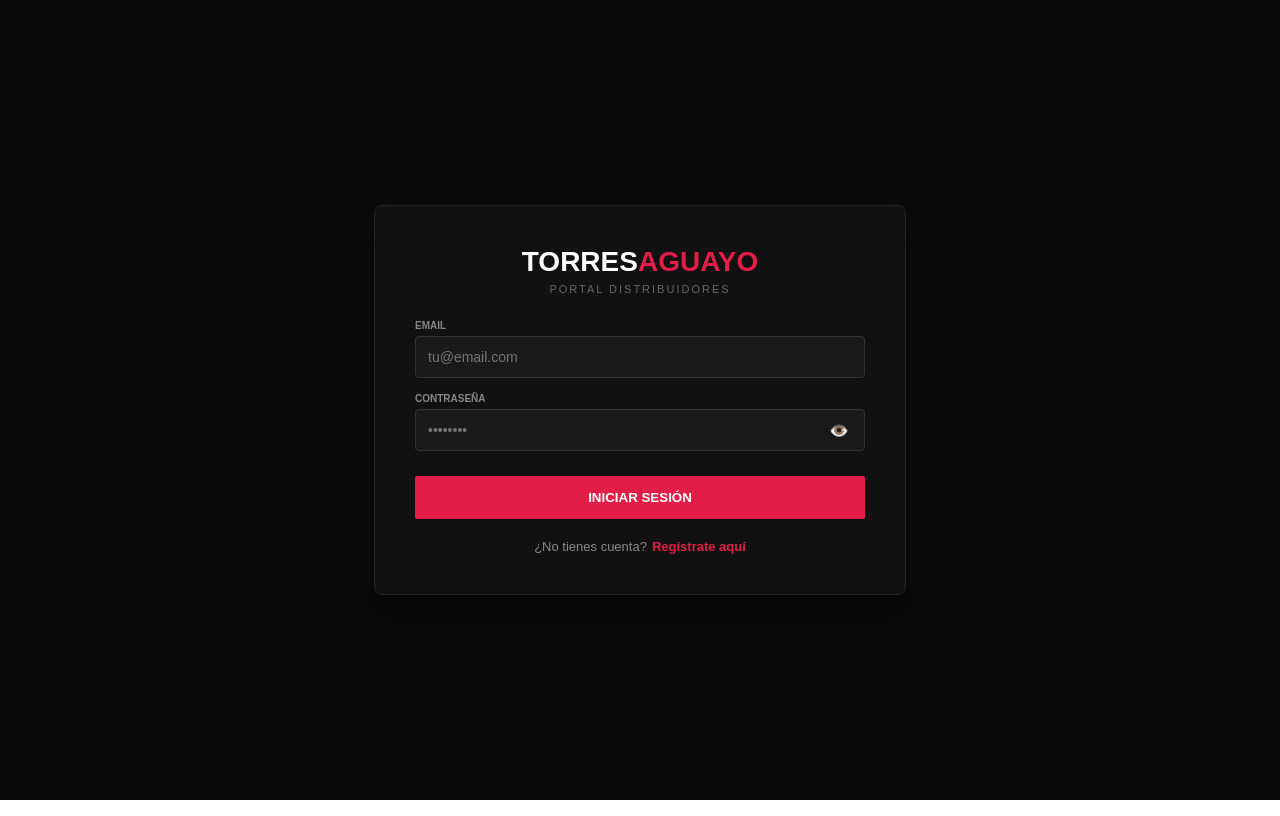
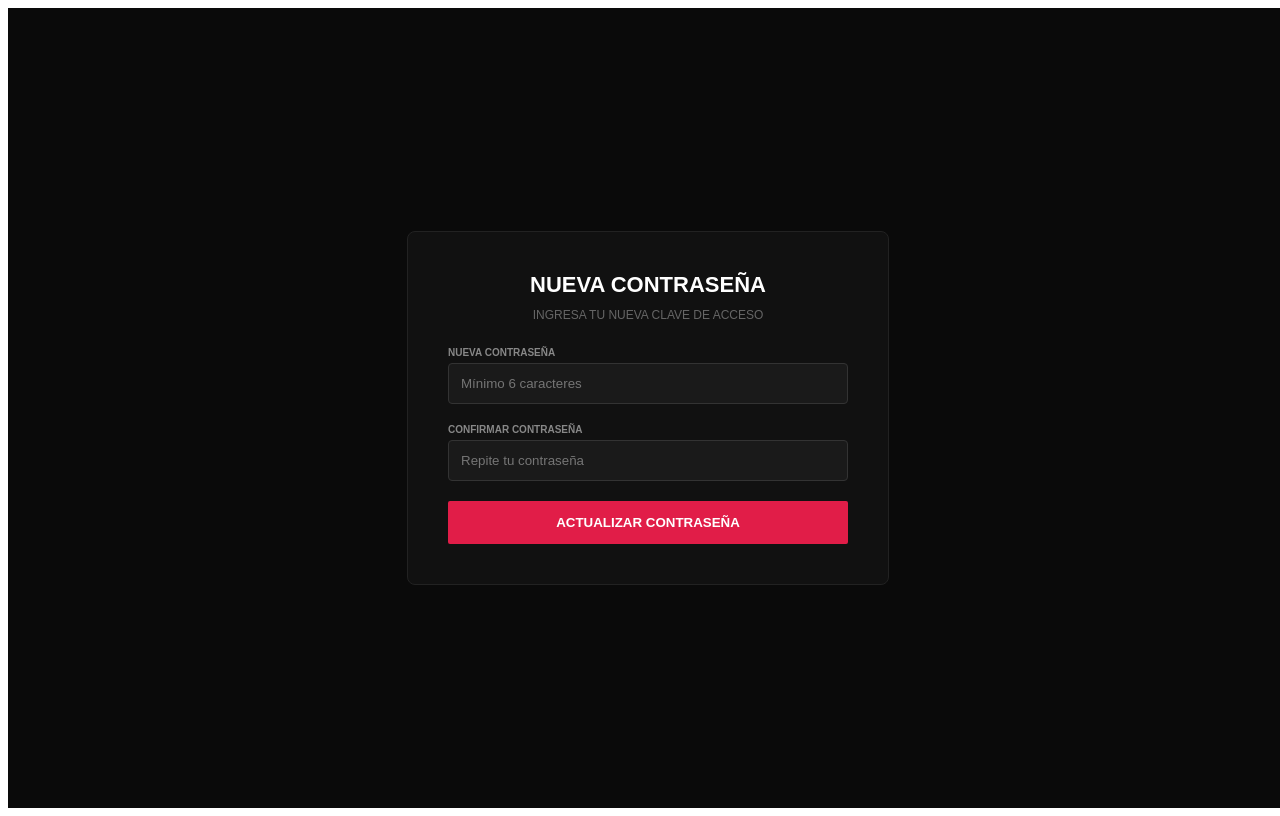
Before and after one commit to FelipeAcuna-hub/TorresAguayo-Portal, a React (Vite) app: page /actualizar-password in a window 1280 px wide. Before the commit this address led to /login. Built offline with nearby package versions, Linux system fonts and the light colour scheme.

Commit message:
version final 2.0

```diff
--- a/src/App.jsx
+++ b/src/App.jsx
@@ -17,6 +17,9 @@ import Admin from './pages/Admin';
 import UploadFile from './pages/UploadFile';
 import Simulador from './pages/Simulador';
 import Clientes from './pages/Clientes';
+
+import RecuperarPassword from './pages/RecuperarPassword';
+import ActualizarPassword from './pages/ActualizarPassword';
 
 function App() {
   const [session, setSession] = useState(null);
@@ -76,6 +79,10 @@ function App() {
           element={!session ? <Login /> : <Navigate to="/" />}
         />
 
+        {/* Agregamos las rutas de recuperación aquí afuera */}
+        <Route path="/recuperar-password" element={<RecuperarPassword />} />
+        <Route path="/actualizar-password" element={<ActualizarPassword />} />
+
         {/* --- GRUPO DE RUTAS PROTEGIDAS CON LAYOUT --- */}
         {/* Si hay sesión, carga Layout. Si no, manda a Login */}
         <Route element={session ? <Layout session={session} /> : <Navigate to="/login" />}>
--- /dev/null
+++ b/src/pages/ActualizarPassword.jsx
@@ -0,0 +1,96 @@
+import React, { useState } from 'react';
+import { supabase } from '../supabaseClient';
+import { useNavigate } from 'react-router-dom';
+
+const ActualizarPassword = () => {
+  const [password, setPassword] = useState('');
+  const [confirmPassword, setConfirmPassword] = useState('');
+  const [loading, setLoading] = useState(false);
+  const navigate = useNavigate();
+
+  const handleUpdate = async (e) => {
+    e.preventDefault();
+
+    if (password !== confirmPassword) {
+      alert("Las contraseñas no coinciden.");
+      return;
+    }
+
+    if (password.length < 6) {
+      alert("La contraseña debe tener al menos 6 caracteres.");
+      return;
+    }
+
+    setLoading(true);
+
+    // Esta función de Supabase actualiza al usuario que viene con el token en la URL
+    const { error } = await supabase.auth.updateUser({ password });
+
+    if (error) {
+      alert("Error al actualizar: " + error.message);
+    } else {
+      alert("✅ Contraseña actualizada con éxito. Ya puedes iniciar sesión.");
+      navigate('/login');
+    }
+    setLoading(false);
+  };
+
+  const styles = {
+    container: {
+      height: '100vh', width: '100vw', display: 'flex', justifyContent: 'center',
+      alignItems: 'center', backgroundColor: '#0a0a0a', fontFamily: 'sans-serif'
+    },
+    box: {
+      backgroundColor: '#111', padding: '40px', borderRadius: '8px', width: '100%',
+      maxWidth: '400px', border: '1px solid #222', textAlign: 'center'
+    },
+    title: { color: 'white', fontSize: '22px', fontWeight: 'bold', marginBottom: '10px' },
+    subtitle: { color: '#666', fontSize: '12px', marginBottom: '25px', textTransform: 'uppercase' },
+    label: { display: 'block', textAlign: 'left', fontSize: '10px', fontWeight: 'bold', color: '#888', marginBottom: '5px' },
+    input: {
+      width: '100%', padding: '12px', backgroundColor: '#1a1a1a', border: '1px solid #333',
+      borderRadius: '4px', color: 'white', outline: 'none', boxSizing: 'border-box', marginBottom: '20px'
+    },
+    button: {
+      width: '100%', backgroundColor: '#e11d48', color: 'white', padding: '14px',
+      border: 'none', fontWeight: 'bold', cursor: 'pointer', borderRadius: '2px'
+    }
+  };
+
+  return (
+    <div style={styles.container}>
+      <div style={styles.box}>
+        <div style={styles.title}>NUEVA CONTRASEÑA</div>
+        <div style={styles.subtitle}>Ingresa tu nueva clave de acceso</div>
+
+        <form onSubmit={handleUpdate}>
+          <label style={styles.label}>NUEVA CONTRASEÑA</label>
+          <input
+            type="password"
+            placeholder="Mínimo 6 caracteres"
+            value={password}
+            onChange={(e) => setPassword(e.target.value)}
+            required
+            style={styles.input}
+          />
+
+          <label style={styles.label}>CONFIRMAR CONTRASEÑA</label>
+          <input
+            type="password"
+            placeholder="Repite tu contraseña"
+            value={confirmPassword}
+            onChange={(e) => setConfirmPassword(e.target.value)}
+            required
+            style={styles.input}
+          />
+
+          <button type="submit" style={styles.button} disabled={loading}>
+            {loading ? 'ACTUALIZANDO...' : 'ACTUALIZAR CONTRASEÑA'}
+          </button>
+        </form>
+      </div>
+    </div>
+  );
+};
+
+export default ActualizarPassword;
--- a/src/pages/Login.jsx
+++ b/src/pages/Login.jsx
@@ -1,15 +1,15 @@
 import React, { useState } from 'react';
 import { supabase } from '../supabaseClient';
-import { useNavigate } from 'react-router-dom';
+import { useNavigate, Link } from 'react-router-dom';
+// IMPORTAMOS EL LOGO SVG DESDE SRC
+import logoImg from '../magic_torresaguayo.svg';
 
 const Login = () => {
   const [isRegistering, setIsRegistering] = useState(false);
   const [email, setEmail] = useState('');
   const [password, setPassword] = useState('');
-  // --- ESTADO PARA MOSTRAR/OCULTAR CONTRASEÑA ---
   const [showPassword, setShowPassword] = useState(false);
 
-  // Nuevos estados para el registro extendido
   const [nombre, setNombre] = useState('');
   const [apellido, setApellido] = useState('');
   const [telefono, setTelefono] = useState('');
@@ -72,7 +72,17 @@ const Login = () => {
       backgroundColor: '#111', padding: '40px', borderRadius: '8px', width: '100%',
       maxWidth: '450px', border: '1px solid #222', boxShadow: '0 20px 25px -5px rgba(0, 0, 0, 0.5)'
     },
-    logo: { fontSize: '28px', fontWeight: 'bold', textAlign: 'center', marginBottom: '5px', color: 'white' },
+    // NUEVO ESTILO PARA EL CONTENEDOR DEL LOGO
+    logoContainer: {
+      width: '100%',
+      display: 'flex',
+      justifyContent: 'center',
+      marginBottom: '20px'
+    },
+    logoImg: {
+      width: '300px', // Ajusta este tamaño según prefieras
+      height: 'auto'
+    },
     subtitle: { fontSize: '11px', color: '#666', textAlign: 'center', marginBottom: '25px', textTransform: 'uppercase', letterSpacing: '2px' },
     inputGroup: { marginBottom: '15px' },
     row: { display: 'flex', gap: '10px', marginBottom: '15px' },
@@ -81,7 +91,6 @@ const Login = () => {
       width: '100%', padding: '12px', backgroundColor: '#1a1a1a', border: '1px solid #333',
       borderRadius: '4px', color: 'white', outline: 'none', boxSizing: 'border-box', fontSize: '14px'
     },
-    // Estilo específico para el contenedor del input password
     passContainer: { position: 'relative', display: 'flex', alignItems: 'center' },
     eyeBtn: {
       position: 'absolute', right: '10px', background: 'none', border: 'none',
@@ -92,15 +101,22 @@ const Login = () => {
       border: 'none', fontWeight: 'bold', cursor: 'pointer', borderRadius: '2px', marginTop: '10px'
     },
     toggleText: { textAlign: 'center', marginTop: '20px', fontSize: '13px', color: '#888' },
-    link: { color: '#e11d48', cursor: 'pointer', fontWeight: 'bold', marginLeft: '5px' }
+    link: { color: '#e11d48', cursor: 'pointer', fontWeight: 'bold', marginLeft: '5px', textDecoration: 'none' },
+    forgotPass: {
+      display: 'block', textAlign: 'right', marginTop: '8px', fontSize: '11px',
+      color: '#666', textDecoration: 'none', transition: '0.3s'
+    }
   };
 
   return (
     <div style={styles.container}>
       <div style={styles.loginBox}>
-        <div style={styles.logo}>
-          TORRES<span style={{ color: '#e11d48' }}>AGUAYO</span>
+
+        {/* REEMPLAZAMOS EL TEXTO POR LA IMAGEN SVG */}
+        <div style={styles.logoContainer}>
+          <img src={logoImg} alt="Torres Aguayo" style={styles.logoImg} />
         </div>
+
         <div style={styles.subtitle}>{isRegistering ? 'Crea tu cuenta de Distribuidor' : 'Portal Distribuidores'}</div>
 
         <form onSubmit={handleAuth}>
@@ -150,6 +166,12 @@ const Login = () => {
                 {showPassword ? '🔒' : '👁️'}
               </button>
             </div>
+
+            {!isRegistering && (
+              <Link to="/recuperar-password" style={styles.forgotPass}>
+                ¿Olvidaste tu contraseña?
+              </Link>
+            )}
           </div>
 
           <button type="submit" style={styles.button}>
--- /dev/null
+++ b/src/pages/RecuperarPassword.jsx
@@ -0,0 +1,89 @@
+import React, { useState } from 'react';
+import { supabase } from '../supabaseClient';
+import { Link } from 'react-router-dom';
+
+const RecuperarPassword = () => {
+  const [email, setEmail] = useState('');
+  const [mensaje, setMensaje] = useState('');
+  const [loading, setLoading] = useState(false);
+
+  const handleReset = async (e) => {
+    e.preventDefault();
+    setLoading(true);
+    const { error } = await supabase.auth.resetPasswordForEmail(email, {
+      redirectTo: `${window.location.origin}/actualizar-password`,
+    });
+    if (error) {
+      alert("Error: " + error.message);
+    } else {
+      setMensaje("✅ Se ha enviado un enlace de recuperación.");
+    }
+    setLoading(false);
+  };
+
+  const styles = {
+    container: {
+      height: '100vh', width: '100vw', display: 'flex', justifyContent: 'center',
+      alignItems: 'center', backgroundColor: '#0a0a0a', fontFamily: 'sans-serif',
+      margin: 0, padding: 0, position: 'absolute', top: 0, left: 0
+    },
+    box: {
+      backgroundColor: '#111', padding: '40px', borderRadius: '8px', width: '100%',
+      maxWidth: '450px', border: '1px solid #222', boxShadow: '0 20px 25px -5px rgba(0, 0, 0, 0.5)'
+    },
+    logo: { fontSize: '28px', fontWeight: 'bold', textAlign: 'center', marginBottom: '5px', color: 'white' },
+    subtitle: { fontSize: '11px', color: '#666', textAlign: 'center', marginBottom: '25px', textTransform: 'uppercase', letterSpacing: '2px' },
+    label: { display: 'block', fontSize: '10px', fontWeight: 'bold', color: '#888', marginBottom: '5px', textTransform: 'uppercase' },
+    input: {
+      width: '100%', padding: '12px', backgroundColor: '#1a1a1a', border: '1px solid #333',
+      borderRadius: '4px', color: 'white', outline: 'none', boxSizing: 'border-box', fontSize: '14px', marginBottom: '20px'
+    },
+    button: {
+      width: '100%', backgroundColor: '#e11d48', color: 'white', padding: '14px',
+      border: 'none', fontWeight: 'bold', cursor: 'pointer', borderRadius: '2px', marginTop: '10px'
+    },
+    link: { color: '#e11d48', cursor: 'pointer', fontWeight: 'bold', textDecoration: 'none', fontSize: '13px' }
+  };
+
+  return (
+    <div style={styles.container}>
+      <div style={styles.box}>
+        <div style={styles.logo}>
+          TORRES<span style={{ color: '#e11d48' }}>AGUAYO</span>
+        </div>
+        <div style={styles.subtitle}>Recuperar acceso al portal</div>
+
+        {mensaje ? (
+          <div style={{ textAlign: 'center', color: 'white', padding: '20px 0' }}>
+            <p style={{ fontSize: '14px' }}>{mensaje}</p>
+            <Link to="/login" style={styles.link}>Volver al inicio</Link>
+          </div>
+        ) : (
+          <form onSubmit={handleReset}>
+            <div style={{ marginBottom: '15px' }}>
+              <label style={styles.label}>Email de tu cuenta</label>
+              <input
+                style={styles.input}
+                type="email"
+                placeholder="tu@email.com"
+                value={email}
+                onChange={(e) => setEmail(e.target.value)}
+                required
+              />
+            </div>
+
+            <button type="submit" style={styles.button} disabled={loading}>
+              {loading ? 'ENVIANDO...' : 'ENVIAR INSTRUCCIONES'}
+            </button>
+
+            <div style={{ textAlign: 'center', marginTop: '20px' }}>
+              <Link to="/login" style={styles.link}>Volver al inicio</Link>
+            </div>
+          </form>
+        )}
+      </div>
+    </div>
+  );
+};
+
+export default RecuperarPassword;
```
